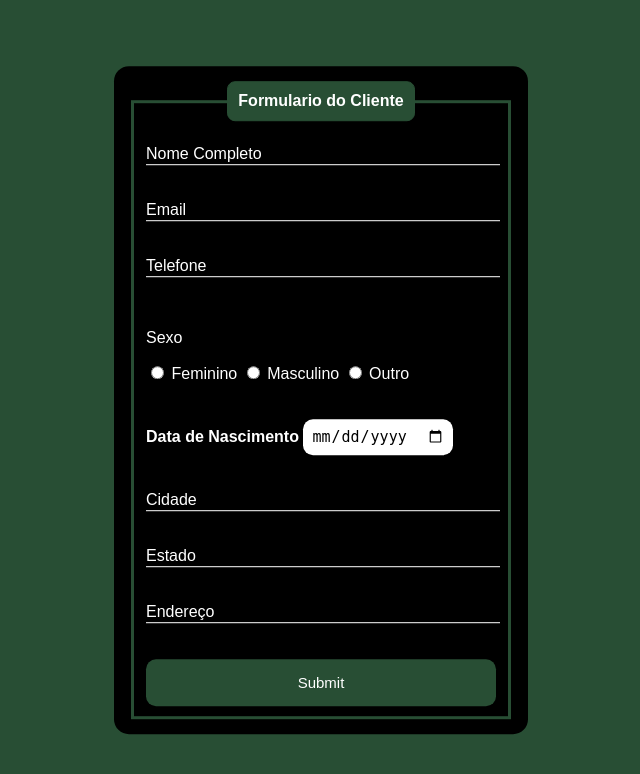
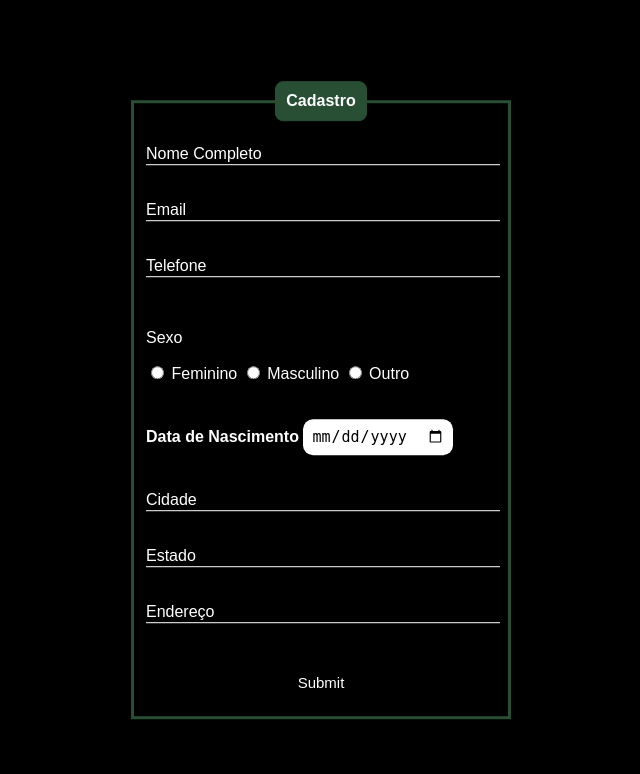
Before and after one commit to 3mcp/pjbl, a PHP site: page / in a window 1280 px wide. Shown: the top 774 px of the page, without its empty margins (319-959 px from the left). Run offline with PHP 8.4, Linux system fonts and the light colour scheme.

Commit message:
mudei a cor

```diff
--- a/index.php
+++ b/index.php
@@ -10,7 +10,7 @@
     <div class="box">
         <form action="">
             <fieldset>
-                <legend><b>Formulario do Cliente</b></legend>
+                <legend><b>Cadastro</b></legend>
                 <br>
                 <div class="inputBox">
                     <input type="text" name="name" id="nome" class="inputUser" required>
--- a/style.css
+++ b/style.css
@@ -1,6 +1,6 @@
 body{
     font-family: Arial, Helvetica, sans-serif;
-    background-color: #284e34;
+    background-color: black;
 }
 .box{
     color: white;
@@ -58,7 +58,7 @@ legend{
     font-size: 15px;
 }
 #submit{
-    background-color:#284e34 ;
+    background-color:black ;
     width: 100%;
     border: none;
     padding: 15px;
```
Also changed, not shown: 1 other file.
